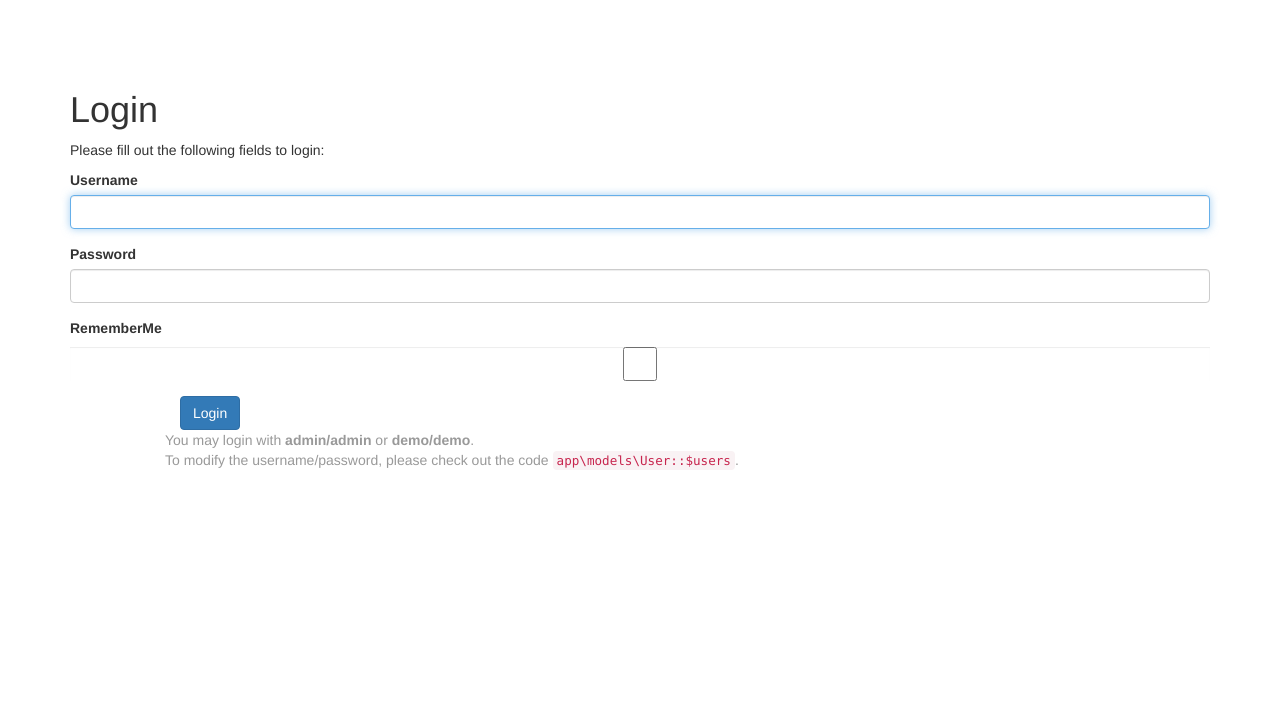
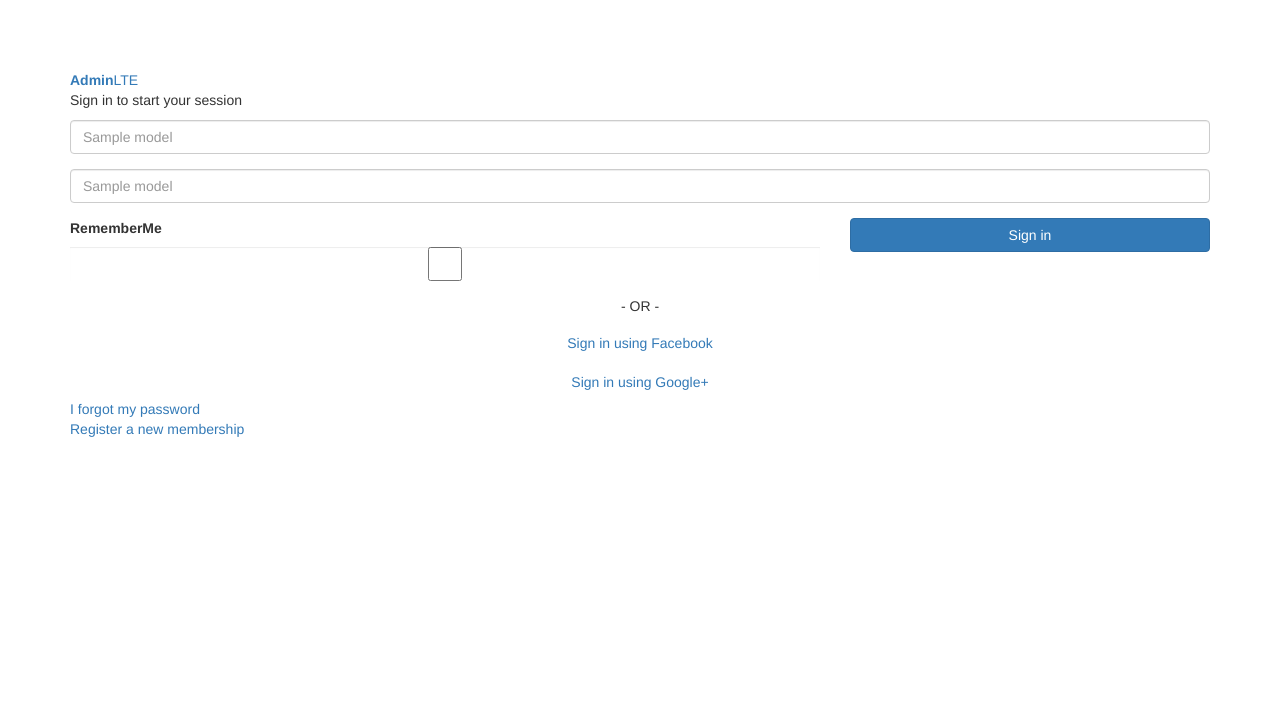
Before and after one commit to frogconn/rspg, a Yii app: template views/site/login.php in a window 1280 px wide. Shown: the top 710 px of the page. Run offline with PHP 8.4 and a stand-in for Yii, Linux system fonts and the light colour scheme; the template is opened without the code that fills it: most values are stand-ins (such as "Sample title", 1, 10 or a date in 2020); form fields are guessed from the names that the template uses; data that the repository does not hold is empty; some libraries are stand-ins or nearby versions.

Commit message:
update login page

```diff
--- a/views/site/login.php
+++ b/views/site/login.php
@@ -1,47 +1,70 @@
 <?php
+use yii\helpers\Html;
+use yii\bootstrap\ActiveForm;
 
 /* @var $this yii\web\View */
 /* @var $form yii\bootstrap\ActiveForm */
-/* @var $model app\models\LoginForm */
+/* @var $model \common\models\LoginForm */
 
-use yii\helpers\Html;
-use yii\bootstrap\ActiveForm;
+$this->title = 'Sign In';
 
-$this->title = 'Login';
-$this->params['breadcrumbs'][] = $this->title;
+$fieldOptions1 = [
+    'options' => ['class' => 'form-group has-feedback'],
+    'inputTemplate' => "{input}<span class='glyphicon glyphicon-envelope form-control-feedback'></span>"
+];
+
+$fieldOptions2 = [
+    'options' => ['class' => 'form-group has-feedback'],
+    'inputTemplate' => "{input}<span class='glyphicon glyphicon-lock form-control-feedback'></span>"
+];
 ?>
-<div class="site-login">
-    <h1><?= Html::encode($this->title) ?></h1>
 
-    <p>Please fill out the following fields to login:</p>
+<div class="login-box">
+    <div class="login-logo">
+        <a href="#"><b>Admin</b>LTE</a>
+    </div>
+    <!-- /.login-logo -->
+    <div class="login-box-body">
+        <p class="login-box-msg">Sign in to start your session</p>
 
-    <?php $form = ActiveForm::begin([
-        'id' => 'login-form',
-        'layout' => 'horizontal',
-        'fieldConfig' => [
-            'template' => "{label}\n<div class=\"col-lg-3\">{input}</div>\n<div class=\"col-lg-8\">{error}</div>",
-            'labelOptions' => ['class' => 'col-lg-1 control-label'],
-        ],
-    ]); ?>
+        <?php $form = ActiveForm::begin(['id' => 'login-form', 'enableClientValidation' => false]); ?>
 
-        <?= $form->field($model, 'username')->textInput(['autofocus' => true]) ?>
+        <?= $form
+            ->field($model, 'username', $fieldOptions1)
+            ->label(false)
+            ->textInput(['placeholder' => $model->getAttributeLabel('username')]) ?>
 
-        <?= $form->field($model, 'password')->passwordInput() ?>
+        <?= $form
+            ->field($model, 'password', $fieldOptions2)
+            ->label(false)
+            ->passwordInput(['placeholder' => $model->getAttributeLabel('password')]) ?>
 
-        <?= $form->field($model, 'rememberMe')->checkbox([
-            'template' => "<div class=\"col-lg-offset-1 col-lg-3\">{input} {label}</div>\n<div class=\"col-lg-8\">{error}</div>",
-        ]) ?>
-
-        <div class="form-group">
-            <div class="col-lg-offset-1 col-lg-11">
-                <?= Html::submitButton('Login', ['class' => 'btn btn-primary', 'name' => 'login-button']) ?>
+        <div class="row">
+            <div class="col-xs-8">
+                <?= $form->field($model, 'rememberMe')->checkbox() ?>
             </div>
+            <!-- /.col -->
+            <div class="col-xs-4">
+                <?= Html::submitButton('Sign in', ['class' => 'btn btn-primary btn-block btn-flat', 'name' => 'login-button']) ?>
+            </div>
+            <!-- /.col -->
         </div>
 
-    <?php ActiveForm::end(); ?>
 
-    <div class="col-lg-offset-1" style="color:#999;">
-        You may login with <strong>admin/admin</strong> or <strong>demo/demo</strong>.<br>
-        To modify the username/password, please check out the code <code>app\models\User::$users</code>.
+        <?php ActiveForm::end(); ?>
+
+        <div class="social-auth-links text-center">
+            <p>- OR -</p>
+            <a href="#" class="btn btn-block btn-social btn-facebook btn-flat"><i class="fa fa-facebook"></i> Sign in
+                using Facebook</a>
+            <a href="#" class="btn btn-block btn-social btn-google-plus btn-flat"><i class="fa fa-google-plus"></i> Sign
+                in using Google+</a>
+        </div>
+        <!-- /.social-auth-links -->
+
+        <a href="#">I forgot my password</a><br>
+        <a href="register.html" class="text-center">Register a new membership</a>
+
     </div>
-</div>
+    <!-- /.login-box-body -->
+</div><!-- /.login-box -->
```
Also changed, not shown: config/web.php (+12 -7 lines), web/.htaccess (added).
